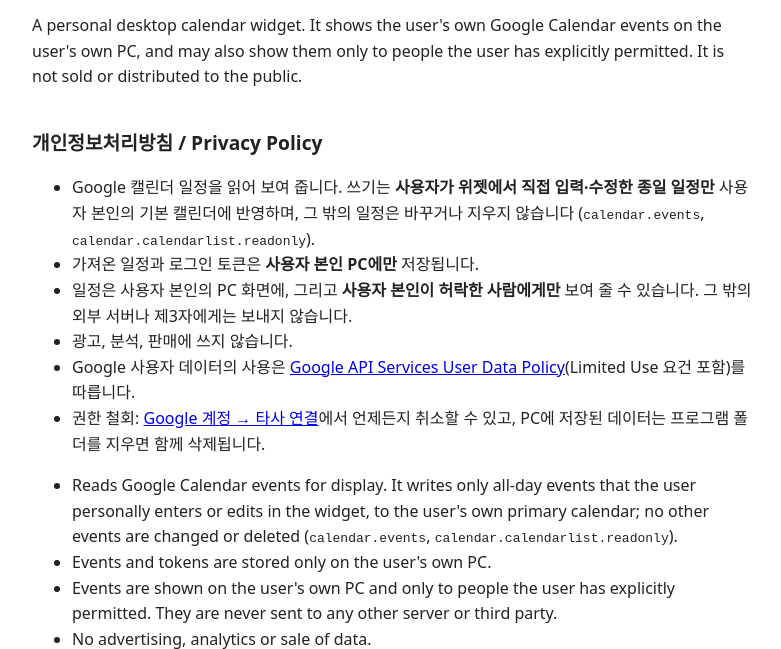
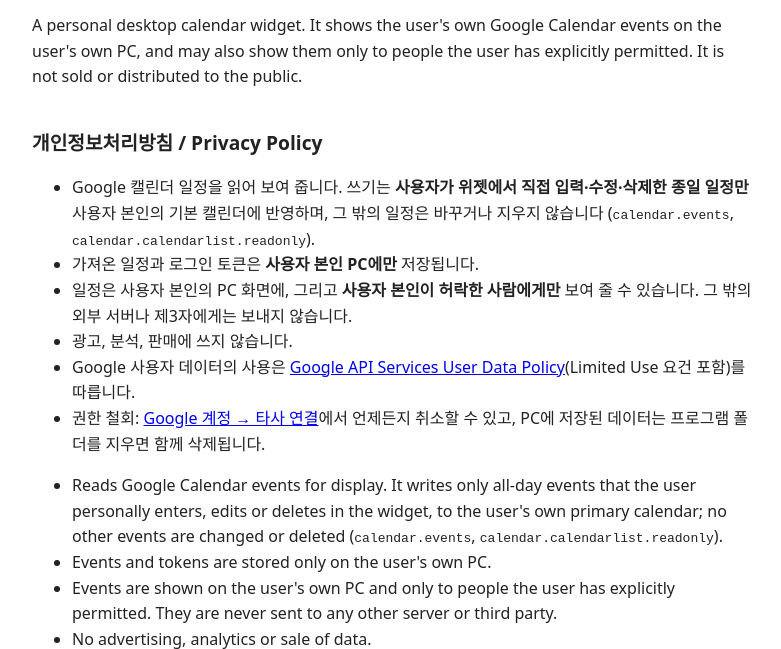
Before and after one commit to starziki/starziki.github.io, a plain HTML site: page index.html in a window 1280 px wide. Shown: the part 152-801 px from the top of the page, without its empty margins (248-1029 px from the left). Drawn offline with Linux system fonts and the light colour scheme.

Commit message:
개인정보처리방침: 위젯에서 삭제한 종일 일정도 반영한다는 내용 추가

```diff
--- a/index.html
+++ b/index.html
@@ -18,7 +18,7 @@
 
 <h2 id="privacy">개인정보처리방침 / Privacy Policy</h2>
 <ul>
-  <li>Google 캘린더 일정을 읽어 보여 줍니다. 쓰기는 <strong>사용자가 위젯에서 직접 입력·수정한 종일 일정만</strong>
+  <li>Google 캘린더 일정을 읽어 보여 줍니다. 쓰기는 <strong>사용자가 위젯에서 직접 입력·수정·삭제한 종일 일정만</strong>
       사용자 본인의 기본 캘린더에 반영하며, 그 밖의 일정은 바꾸거나 지우지 않습니다
       (<code>calendar.events</code>, <code>calendar.calendarlist.readonly</code>).</li>
   <li>가져온 일정과 로그인 토큰은 <strong>사용자 본인 PC에만</strong> 저장됩니다.</li>
@@ -29,7 +29,7 @@
   <li>권한 철회: <a href="https://myaccount.google.com/permissions">Google 계정 → 타사 연결</a>에서 언제든지 취소할 수 있고, PC에 저장된 데이터는 프로그램 폴더를 지우면 함께 삭제됩니다.</li>
 </ul>
 <ul lang="en">
-  <li>Reads Google Calendar events for display. It writes only all-day events that the user personally enters or edits
+  <li>Reads Google Calendar events for display. It writes only all-day events that the user personally enters, edits or deletes
       in the widget, to the user's own primary calendar; no other events are changed or deleted
       (<code>calendar.events</code>, <code>calendar.calendarlist.readonly</code>).</li>
   <li>Events and tokens are stored only on the user's own PC.</li>
```
